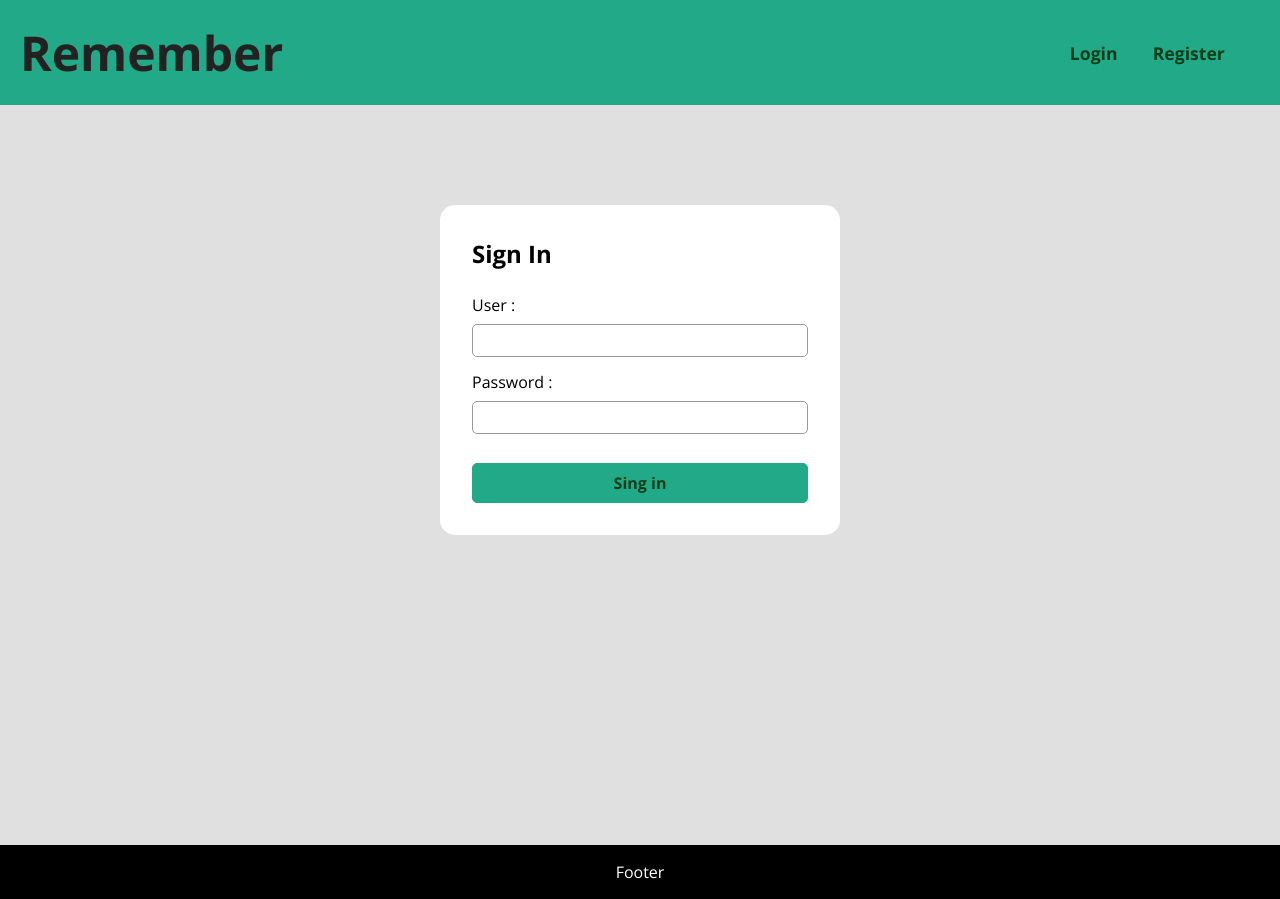
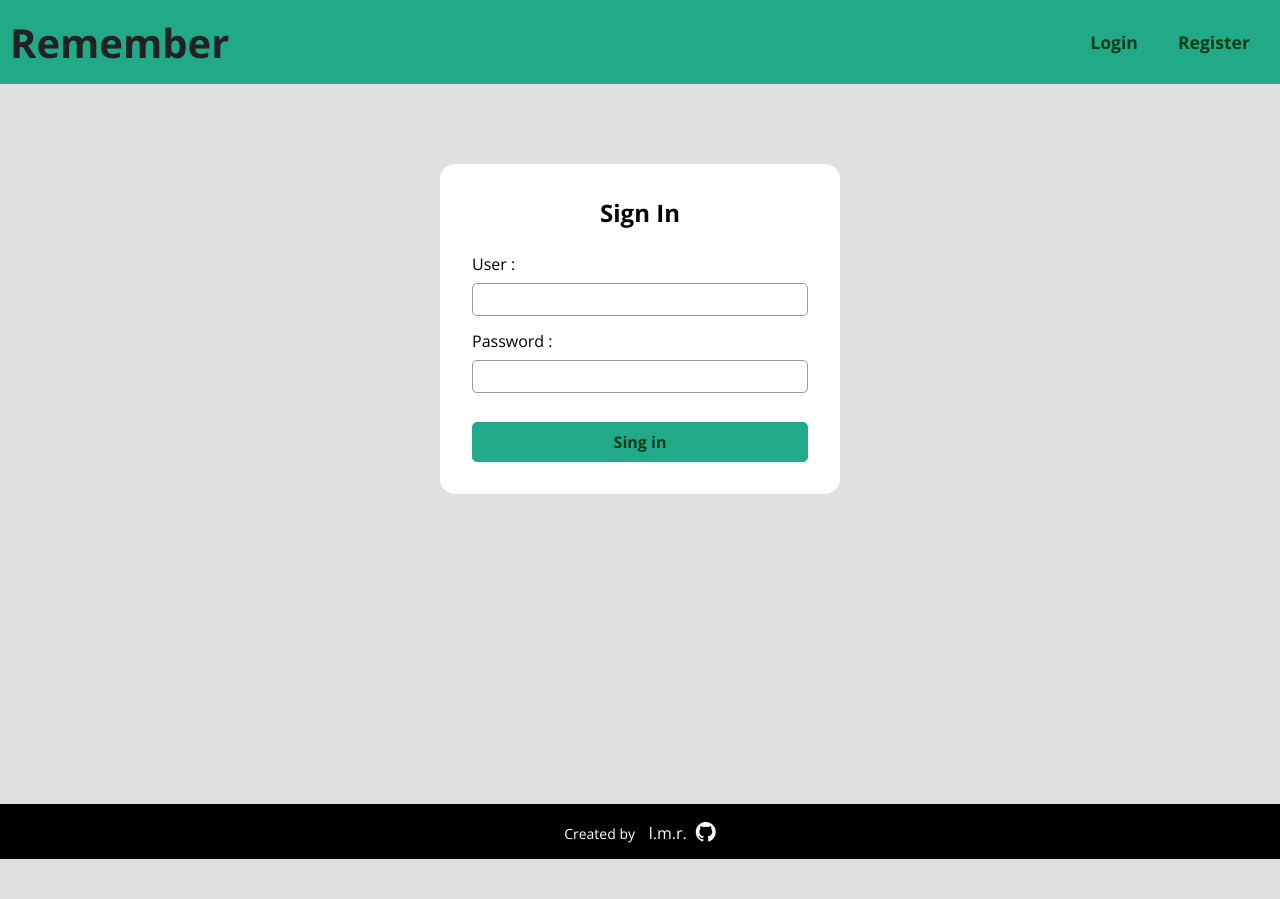
Before and after one commit to LucasMorettoRodrigues/remember, a React (Create React App) app: page /Login/ in a window 1280 px wide. After the commit the page ends 859 px from the top, so only its background shows below. Built offline with nearby package versions, Linux system fonts and the light colour scheme.

Commit message:
edit footer; remove link from logo

```diff
--- a/public/index.html
+++ b/public/index.html
@@ -1,14 +1,12 @@
 <!DOCTYPE html>
 <html lang="en">
+
 <head>
   <meta charset="utf-8" />
   <link rel="icon" href="%PUBLIC_URL%/favicon.ico" />
   <meta name="viewport" content="width=device-width, initial-scale=1" />
   <meta name="theme-color" content="#000000" />
-    <meta
-      name="description"
-      content="Web site created using create-react-app"
-    />
+  <meta name="description" content="Web site created using create-react-app" />
   <link rel="apple-touch-icon" href="%PUBLIC_URL%/logo192.png" />
   <!--
       manifest.json provides metadata used when your web app is installed on a
@@ -24,12 +22,16 @@
       work correctly both with client-side routing and a non-root public URL.
       Learn how to configure a non-root public URL by running `npm run build`.
     -->
+  <link rel="stylesheet" href="https://cdn.jsdelivr.net/npm/bootstrap-icons@1.8.1/font/bootstrap-icons.css">
   <title>Remember App</title>
   <!-- Google Fonts - Open Sans -->
   <link rel="preconnect" href="https://fonts.googleapis.com">
   <link rel="preconnect" href="https://fonts.gstatic.com" crossorigin>
-    <link href="https://fonts.googleapis.com/css2?family=Open+Sans:ital,wght@0,300;0,400;0,500;0,600;0,700;0,800;1,300;1,400;1,500;1,600;1,700;1,800&display=swap" rel="stylesheet">
+  <link
+    href="https://fonts.googleapis.com/css2?family=Open+Sans:ital,wght@0,300;0,400;0,500;0,600;0,700;0,800;1,300;1,400;1,500;1,600;1,700;1,800&display=swap"
+    rel="stylesheet">
 </head>
+
 <body>
   <noscript>You need to enable JavaScript to run this app.</noscript>
   <div id="root"></div>
@@ -44,4 +46,5 @@
       To create a production bundle, use `npm run build` or `yarn build`.
     -->
 </body>
+
 </html>
--- a/src/components/form/SubmitButton.module.css
+++ b/src/components/form/SubmitButton.module.css
@@ -12,6 +12,7 @@
     background-color: rgb(34, 170, 136);
     font-size: 1em;
     font-weight: bold;
+    cursor: pointer;
 }
 
 .button input:hover {
--- a/src/components/layout/Footer.js
+++ b/src/components/layout/Footer.js
@@ -3,7 +3,8 @@ import styles from './Footer.module.css'
 const Footer = () => {
     return (
         <footer className={styles.footer}>
-            <p>Footer</p>
+            <p>Created by <a href='https://github.com/LucasMorettoRodrigues'>l.m.r. <i class="bi bi-github"></i>
+            </a></p>
         </footer>
     )
 }
--- a/src/components/layout/Footer.module.css
+++ b/src/components/layout/Footer.module.css
@@ -5,4 +5,22 @@
     background-color: black;
     color: white;
     padding: 1em 0;
+    font-size: 14px;
 }
+
+.footer p a {
+    color: white;
+    text-decoration: none;
+    font-size: 16px;
+    margin-left: 10px;
+}
+
+.footer p a:hover {
+    color: green;
+    text-decoration: none;
+}
+
+.footer p i {
+    font-size: 20px;
+    margin-left: 5px;
+}
--- a/src/components/layout/Navbar.js
+++ b/src/components/layout/Navbar.js
@@ -11,11 +11,9 @@ const Navbar = () => {
     return (
         <nav className={styles.navbar}>
             <div className={styles.navbar_container}>
-                <Link to='/'>
                 <h1>Remember</h1>
-                </Link>
-                {   user
-                        ?   <ul>
+                {user
+                    ? <ul>
                         <li>
                             <p>Welcome {user.name}</p>
                         </li>
@@ -23,7 +21,7 @@ const Navbar = () => {
                             <Link onClick={logout} to='/'>Logout</Link>
                         </li>
                     </ul>
-                        :   <ul>
+                    : <ul>
                         <li>
                             <Link to='/login'>Login</Link>
                         </li>
--- a/src/components/layout/Navbar.module.css
+++ b/src/components/layout/Navbar.module.css
@@ -7,7 +7,7 @@
     margin: auto;
     display: flex;
     align-items: center;
-    padding: 20px;
+    padding: 10px;
 }
 
 .navbar a {
@@ -15,7 +15,7 @@
 }
 
 .navbar h1 {
-    font-size: 3em;
+    font-size: 2.5em;
     color: #222;
 }
 
@@ -27,7 +27,6 @@
 .navbar ul li {
     display: inline-block;
     list-style: none;
-    margin-right: 2em;
     font-weight: bold;
     font-size: 1.1em;
 }
@@ -35,6 +34,7 @@
 .navbar ul li a {
     display: inline-block;
     color: rgb(0, 61, 25);
+    padding: 20px;
     transition: 0.5s;
 }
 
--- a/src/components/pages/Home.js
+++ b/src/components/pages/Home.js
@@ -6,14 +6,14 @@ const Home = () => {
     return (
         <main className={styles.row}>
             <div className={styles.col_2}>
-                <h1>Organize Your Life Now!</h1> < br/>
+                <h1>Organize Your Todos Now!</h1> < br />
                 <p>Manage your projects and tasks from anywhere.</p>
                 <Link to='/register'>
                     <button>Sing up now !</button>
                 </Link>
             </div>
             <div className={styles.col_2}>
-                <img src={homeImg} alt="Checklist"/>
+                <img src={homeImg} alt="Checklist" />
             </div>
         </main>
     )
--- a/src/components/pages/Login.js
+++ b/src/components/pages/Login.js
@@ -30,10 +30,10 @@ const Login = () => {
             <div className={styles.form}>
                 <h2>Sign In</h2>
                 <form onSubmit={handleSubmit}>
-                    <Input type="text" id="user" text="User" onChange={(e) => setUserName(e.target.value)}/>
-                    <Input type="text" id="password" text="Password" onChange={(e) => setPassword(e.target.value)}/>
-                    { error && <p>{error}</p>}
-                    <SubmitButton text="Sing in"/>
+                    <Input type="text" id="user" text="User" onChange={(e) => setUserName(e.target.value)} />
+                    <Input type="password" id="password" text="Password" onChange={(e) => setPassword(e.target.value)} />
+                    {error && <p>{error}</p>}
+                    <SubmitButton text="Sing in" />
                 </form>
             </div>
         </div>
--- a/src/components/pages/Register.js
+++ b/src/components/pages/Register.js
@@ -40,14 +40,14 @@ const Register = () => {
                         onChange={(e) => setUser(e.target.value)}
                     />
                     <Input
-                        type="text"
+                        type="password"
                         id="password"
                         text="Password"
                         minLength={6}
                         onChange={(e) => setPassword(e.target.value)}
                     />
-                    { error && <p>{error}</p>}
-                    <SubmitButton text="Sing up"/>
+                    {error && <p>{error}</p>}
+                    <SubmitButton text="Sing up" />
                 </form>
             </div>
         </div>
--- a/src/components/pages/Sign.module.css
+++ b/src/components/pages/Sign.module.css
@@ -6,12 +6,13 @@
     max-width: 400px;
     background-color: white;
     border-radius: 15px;
-    margin: 100px auto;
+    margin: 80px auto;
     padding: 2em;
 }
 
 .form h2 {
     margin-bottom: 1em;
+    text-align: center;
 }
 
 .form p {
```
Lines whose indentation alone changed are shown as unchanged.
